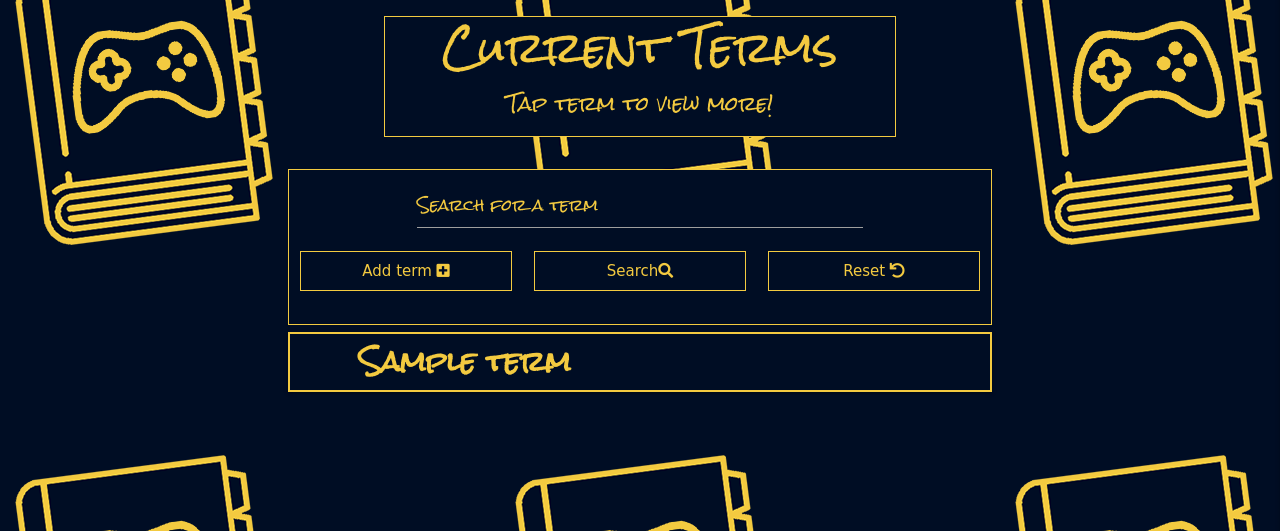
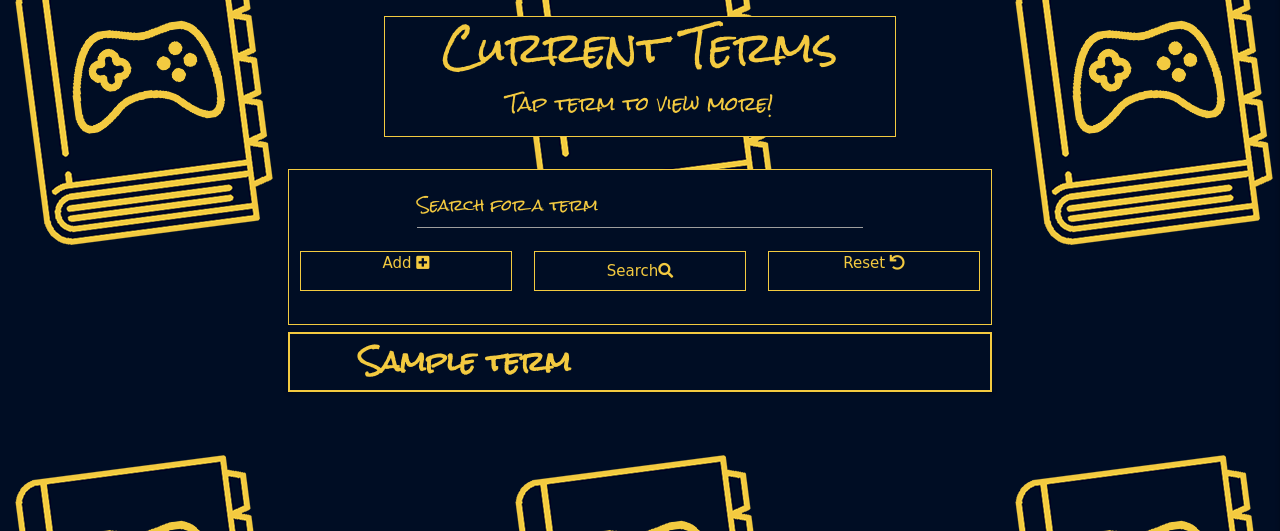
Before and after one commit to JoeyyScott/Gamersaurus, a Flask app: page / in a window 1280 px wide. Shown: the part 144-675 px from the top of the page. Run offline with Flask 2, Linux system fonts and the light colour scheme; the visitor is signed in with stand-in values (Sample User, id 1); a database or web service that is not in the repository returns one stand-in record (values such as "Sample title"); some libraries are stand-ins or nearby versions; some web fonts are replaced.

Commit message:
[FIX] Fixed add term/reset buttons interfering with search form by refactoring the jinja template

```diff
--- a/templates/gamersaurus.html
+++ b/templates/gamersaurus.html
@@ -13,25 +13,29 @@
             </div>
             <div class="row container-buttons">
                 <!-- Checking if a user is logged in -->
-                {% if session.user %}
+                    {% if session.user %}
                     <div class="col s4">
-                        <button href="{{ url_for('add_term') }}" class="gsStyle buttonStyle btnS">Add term <i class="fas fa-plus-square"></i>
+                    {% else %}
+                    <div class="col hide">
+                        {% endif %}
+                        <a href="{{ url_for('add_term') }}" class="button gsStyle buttonStyle btnS">Add <i class="fas fa-plus-square"></i>
                         </a>
                     </div>
+
+                    {% if session.user %}
                     <div class="col s4">
+                    {% else %}
+                    <div class="col s6">
+                    {% endif %}
                         <button type="submit" class="btnS buttonStyle gsStyle">Search<i class="fas fa-search"></i></button>
                     </div>
+                    {% if session.user %}
                     <div class="col s4">
-                        <button href="/get_gs" class="btnS buttonStyle gsStyle">Reset <i class="fas fa-undo"></i></a>
+                    {% else %}
+                    <div class="col s6">
+                    {% endif %}
+                        <a href="/get_gs" class="button btnS buttonStyle gsStyle">Reset <i class="fas fa-undo"></i></a>
                     </div>
-                {% else %}
-                    <div class="col s6">
-                        <button type="submit" class="btnS buttonStyle gsStyle">Search<i class="fas fa-search"></i></button>
-                    </div>
-                    <div class="col s6">
-                        <button href="/get_gs" class="btnS buttonStyle gsStyle">Reset <i class="fas fa-undo"></i></a>
-                    </div>
-                {% endif %}
             </div>
         </form>
     </div>
```
Also changed, not shown: TESTING.md (added, +35 -0 lines).
